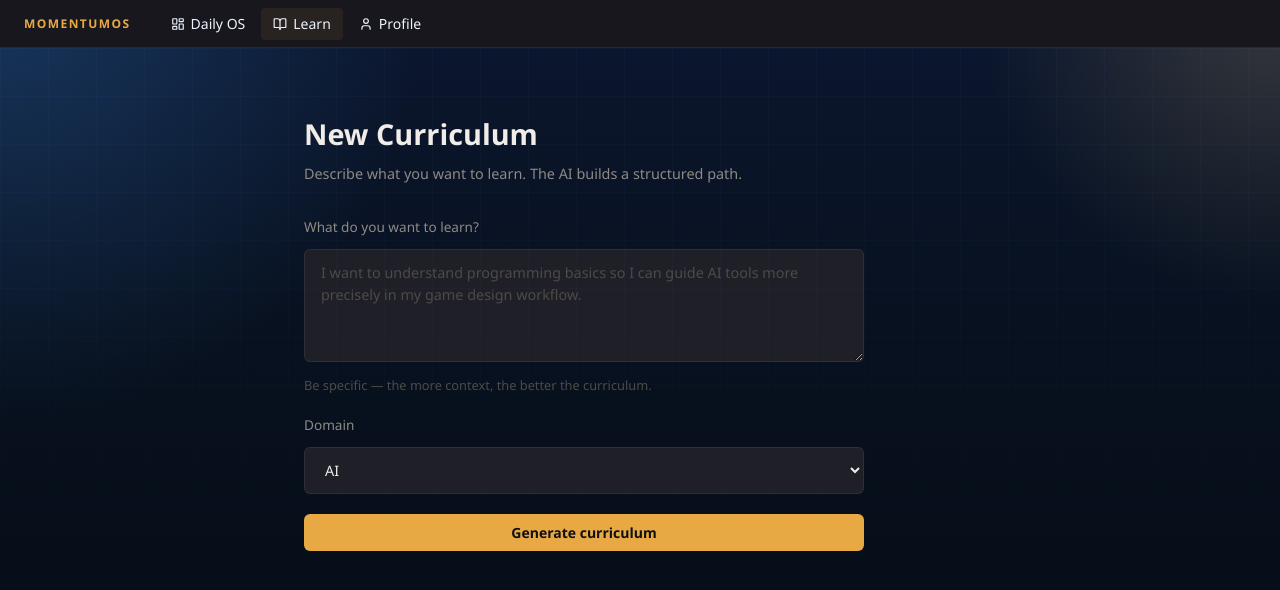
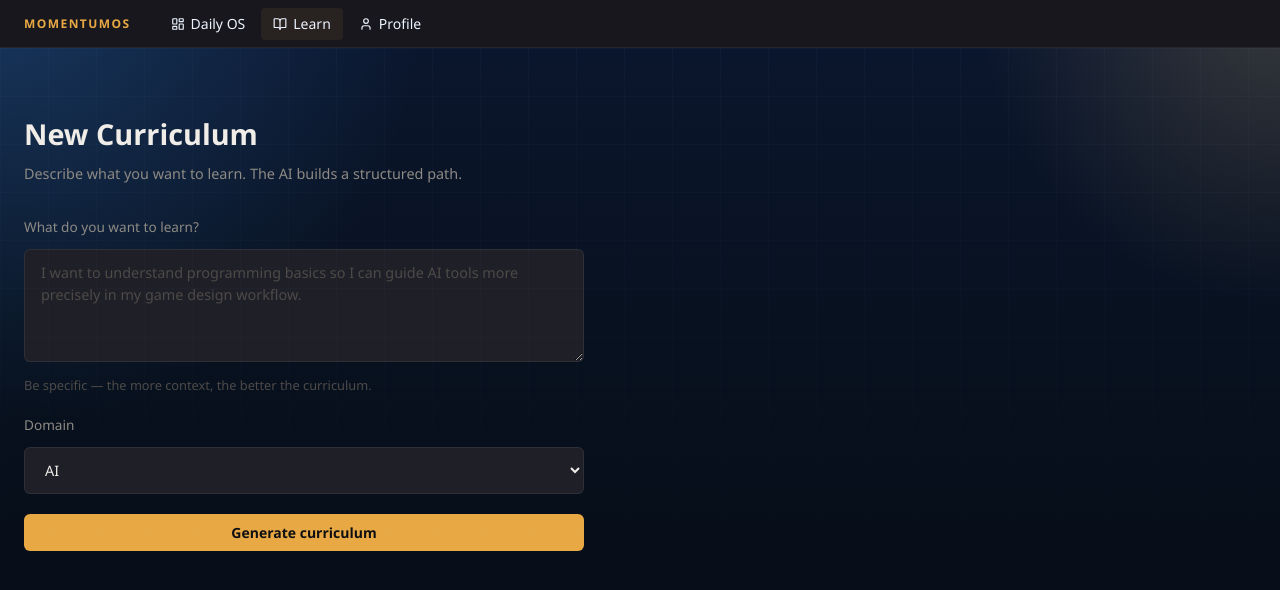
Before and after one commit to gamedesignersatbir-coder/MomentumOS, a Next.js app: page /learn/new in a window 1280 px wide. Shown: the top 590 px of the page. Built offline with nearby package versions, Linux system fonts and the light colour scheme; what sqlite would draw is missing.

Commit message:
fix: expand page-wrapper to 1400px so desktop grid layouts activate

```diff
--- a/app/globals.css
+++ b/app/globals.css
@@ -406,7 +406,7 @@ select:focus-visible {
 
 /* --- Page wrapper (single-column layout) --- */
 .page-wrapper {
-  max-width: 720px;
+  max-width: 1400px;
   margin: 0 auto;
   padding: var(--space-8) var(--space-6);
 }
```
